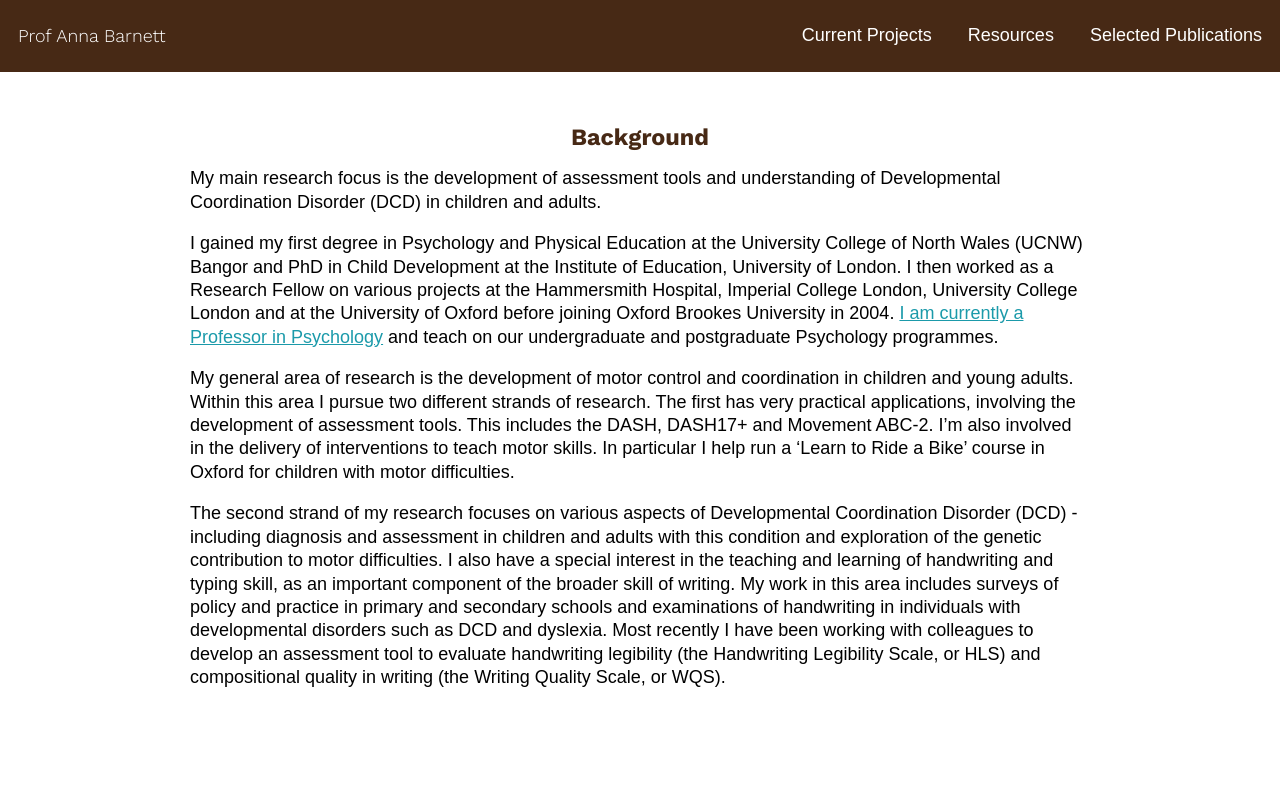
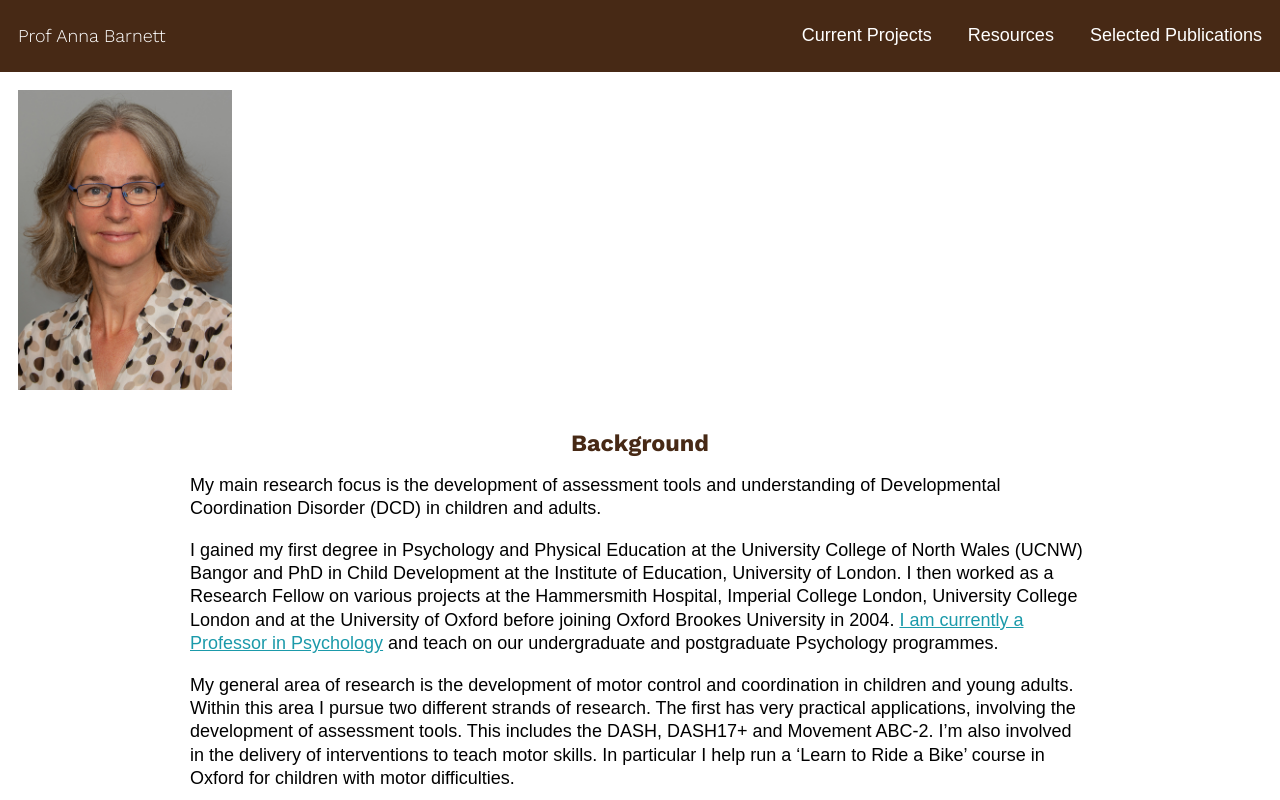
Before and after one commit to ensconced/anna-barnett, a React app: page / in a window 1280 px wide. Shown: the top 800 px of the page. Built offline with nearby package versions, Linux system fonts and the light colour scheme.

Commit message:
wip: start adding images etc

```diff
--- a/src/components/Home.tsx
+++ b/src/components/Home.tsx
@@ -1,10 +1,11 @@
 import React from "react";
 import Section from "./Section";
-import Reference from "./Reference";
+import profileImage from "../../assets/images/profile.jpg";
 
 export default function Home() {
   return (
     <>
+      <img src={profileImage} alt="profile image" height="300" />
       <Section title="Background">
         <p>
           My main research focus is the development of assessment tools and
```
